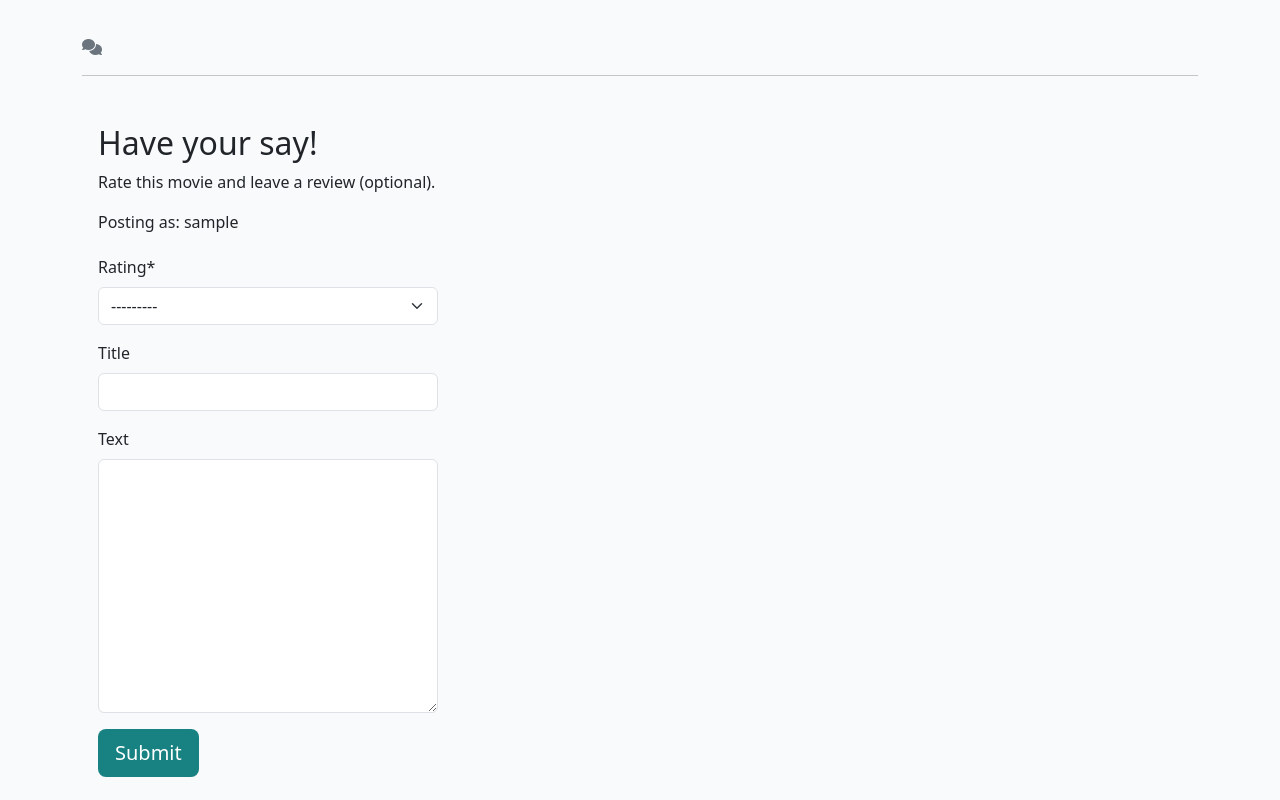
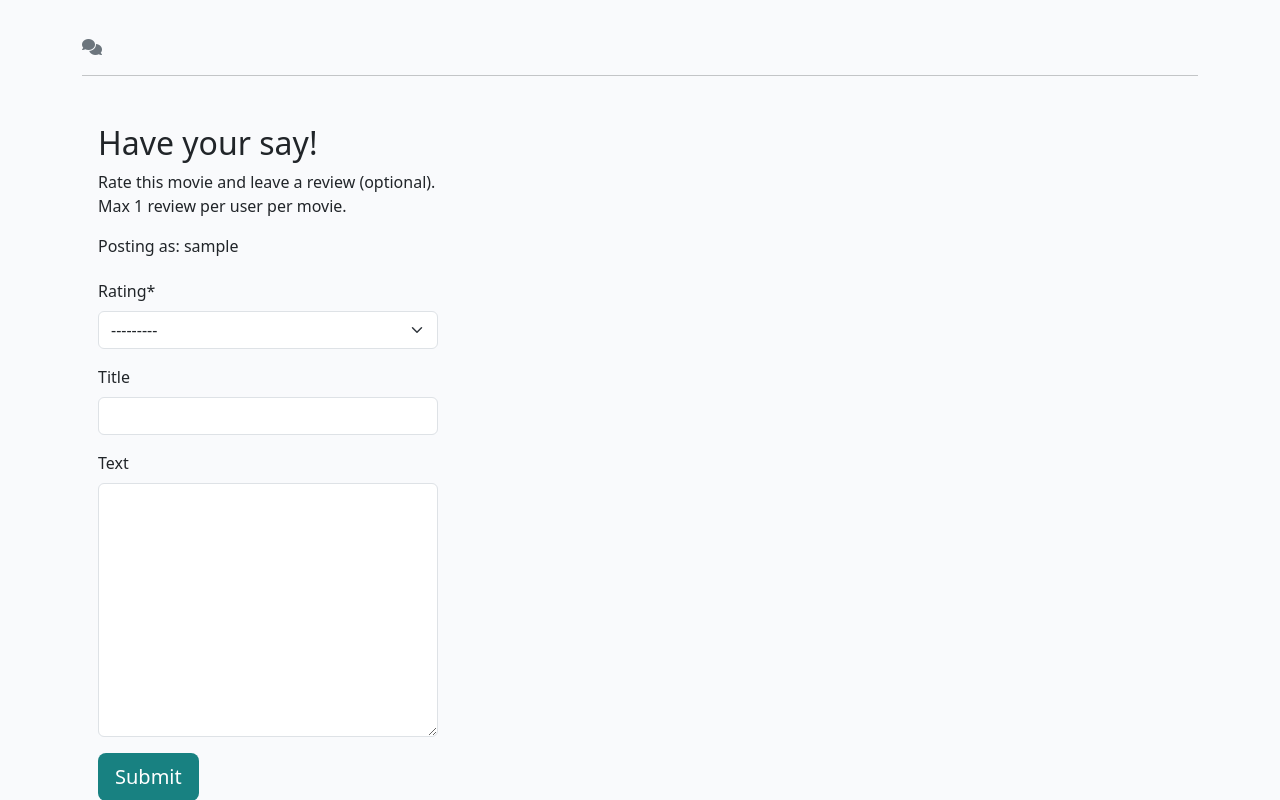
Before and after one commit to LizzyonGit/rates_r_us, a Django app: template movie/templates/movie/movie_detail.html in a window 1280 px wide. Shown: the part 463-1263 px from the top of the page. Run offline with Django 4.2, Linux system fonts and the light colour scheme; the template is opened without the code that fills it: values that come from a table or form of the project are taken from there, others are empty; the visitor is signed in with stand-in values (Sample User, id 1); some libraries are stand-ins or nearby versions.

Commit message:
Change html so form is visible always, link from edit to form works

```diff
--- a/movie/templates/movie/movie_detail.html
+++ b/movie/templates/movie/movie_detail.html
@@ -69,10 +69,8 @@
       But defensive error is also in place in the view. According to Darius Mandres in
       https://stackoverflow.com/questions/46082573/django-forms-allow-logged-in-user-to-submit-only-one-comment-per-individual-pos
       -->
-
-        {% if not user_reviews %}
       <h2>Have your say!</h2>
-        <p>Rate this movie and leave a review (optional).</p>
+      <p>Rate this movie and leave a review (optional). Max 1 review per user per movie.</p>
       <p>Posting as: {{ user.username }}</p>
       <form id="reviewForm" method="post"
         style="margin-top: 1.3em;">
@@ -81,9 +79,17 @@
         <button id="submitButton" type="submit"
           class="btn btn-signup btn-lg">Submit</button>
       </form>
-        {% else %}
+
+        <!--{% if not user_reviews %}-->
+
+        <!--form code
+        It works now that with a lot of reviews, when you click edit, you go to the form.
+        But I want to fix that the form does not show when you left a review, but appears when you edit a review-->
+
+        <!--{% else %}
         <h2>You already reviewed this movie, but you can edit your review.</h2>
-        {% endif %}
+        {% endif %}-->
+
       {% else %}
       <p><a class="link" href="{{ signup_url }}">Register</a> or <a class="link" href="{{ login_url }}">log in</a> to add a review!</p>
       {% endif %}
```
Lines whose indentation alone changed are shown as unchanged.
